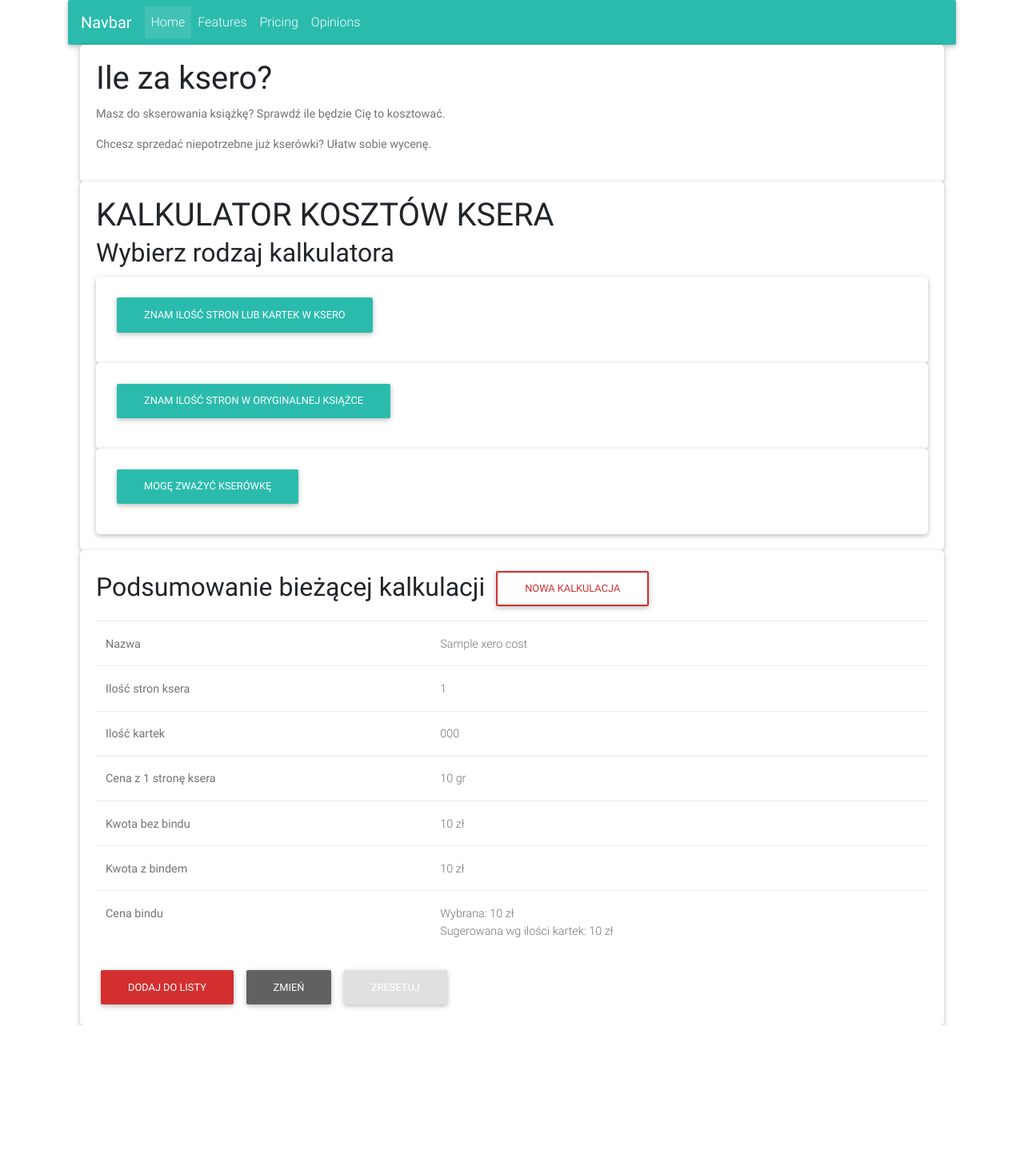
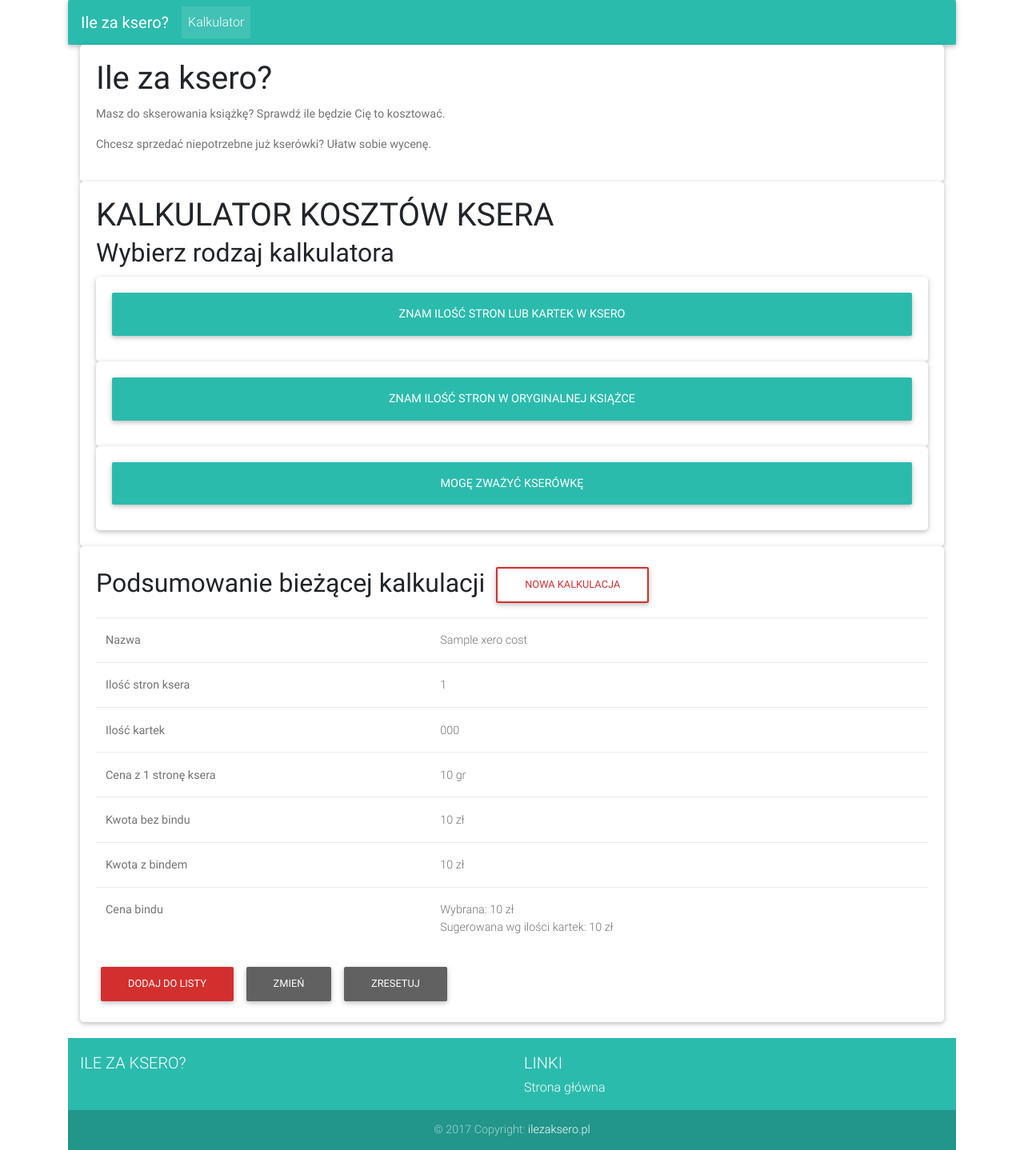
Before and after one commit to totine/my-project--python-django-drf--ile-za-ksero--backend, a Django app: template calculator/templates/calc.html in a window 1280 px wide. Shown: the whole page at 80% size. Before the commit the page ends 1282 px from the top, so only its background shows below. Run offline with Django 3.2, Linux system fonts and the light colour scheme; tables that the repository leaves empty hold one stand-in row (values such as "Sample post"); the template is opened without the code that fills it: values that come from a table or form of the project are taken from there, most other values are stand-ins (such as "Sample title", 1, 10 or a date in 2020); some libraries are stand-ins or nearby versions.

Commit message:
Improve template (especially forms)

```diff
--- a/bookbase/settings.py
+++ b/bookbase/settings.py
@@ -24,7 +24,7 @@ BASE_DIR = os.path.dirname(os.path.dirname(os.path.abspath(__file__)))
 SECRET_KEY = '#gmjkp)c!q9m0%^&-v22or8rq#5-bszslu1qrdv6obz2%6)5v_'
 
 # SECURITY WARNING: don't run with debug turned on in production!
-DEBUG = False
+DEBUG = True
 
 ALLOWED_HOSTS = ['ilezaksero.herokuapp.com', '127.0.0.1', 'localhost', 'ilezaksero.pl']
 
--- a/bookbase/templates/base.html
+++ b/bookbase/templates/base.html
@@ -3,56 +3,22 @@
 <head>
     {% load static %}
     <meta charset="UTF-8">
-    <link rel="stylesheet" href="https://cdnjs.cloudflare.com/ajax/libs/mdbootstrap/4.4.1/css/mdb.css" type="text/css" /gi>
+    <link rel="stylesheet" href="https://cdnjs.cloudflare.com/ajax/libs/mdbootstrap/4.4.1/css/mdb.css" type="text/css" />
     <link rel="stylesheet" href="{% static "css/style.css" %}" type="text/css" />
     <link rel="stylesheet" href="{% static "css/bootstrap.css" %}" type="text/css" />
     <link rel="stylesheet" href="{% static "css/mdb.css" %}" type="text/css" />
+
     <title>{% block title %}
             {% endblock %}
     </title>
 </head>
 <body>
 <div class="container">
-<header>
-
-    <nav class="navbar navbar-expand-lg navbar-dark bg-default">
-        <a class="navbar-brand" href="#"><strong>Navbar</strong></a>
-        <button class="navbar-toggler" type="button" data-toggle="collapse" data-target="#navbarSupportedContent" aria-controls="navbarSupportedContent" aria-expanded="false" aria-label="Toggle navigation">
-            <span class="navbar-toggler-icon"></span>
-        </button>
-        <div class="collapse navbar-collapse" id="navbarSupportedContent">
-            <ul class="navbar-nav mr-auto">
-                <li class="nav-item active">
-                    <a class="nav-link" href="#">Home <span class="sr-only">(current)</span></a>
-                </li>
-                <li class="nav-item">
-                    <a class="nav-link" href="#">Features</a>
-                </li>
-                <li class="nav-item">
-                    <a class="nav-link" href="#">Pricing</a>
-                </li>
-                <li class="nav-item">
-                    <a class="nav-link" href="#">Opinions</a>
-                </li>
-            </ul>
-            <ul class="navbar-nav nav-flex-icons">
-                <li class="nav-item">
-                    <a class="nav-link"><i class="fa fa-facebook"></i></a>
-                </li>
-                <li class="nav-item">
-                    <a class="nav-link"><i class="fa fa-twitter"></i></a>
-                </li>
-                <li class="nav-item">
-                    <a class="nav-link"><i class="fa fa-instagram"></i></a>
-                </li>
-            </ul>
-        </div>
-    </nav>
-
-</header>
+{% include 'elements/header.html' %}
 <main>
 {% block body %}
 {% endblock %}
+{% include 'elements/footer.html' %}
 </main>
 </div>
     <script type="text/javascript" src="{% static "js/jquery-3.1.1.min.js"%}"></script>
@@ -62,4 +28,6 @@
     <script type="text/javascript" src="{% static "js/bootstrap.min.js"%}"></script>
     <!-- MDB core JavaScript -->
     <script type="text/javascript" src="{% static "js/mdb.min.js"%}"></script>
+
+
 </body>
--- /dev/null
+++ b/bookbase/templates/elements/footer.html
@@ -0,0 +1,36 @@
+<!--Footer-->
+<footer class="page-footer default-color center-on-small-only">
+
+    <!--Footer Links-->
+    <div class="container-fluid">
+        <div class="row">
+
+            <!--First column-->
+            <div class="col-md-6">
+                <h5 class="title">Ile za ksero?</h5>
+                  </div>
+            <!--/.First column-->
+
+            <!--Second column-->
+            <div class="col-md-6">
+                <h5 class="title">Linki</h5>
+                <ul>
+                    <li><a href="/">Strona główna</a></li>
+                </ul>
+            </div>
+            <!--/.Second column-->
+        </div>
+    </div>
+    <!--/.Footer Links-->
+
+    <!--Copyright-->
+    <div class="footer-copyright">
+        <div class="container-fluid">
+            © 2017 Copyright: <a href="{% url 'calculator' %}"> ilezaksero.pl </a>
+
+        </div>
+    </div>
+    <!--/.Copyright-->
+
+</footer>
+<!--/.Footer-->
--- /dev/null
+++ b/bookbase/templates/elements/header.html
@@ -0,0 +1,19 @@
+<header>
+
+    <nav class="navbar navbar-expand-lg navbar-dark bg-default">
+        <a class="navbar-brand" href="{% url 'calculator' %}"><strong>Ile za ksero?</strong></a>
+        <button class="navbar-toggler" type="button" data-toggle="collapse" data-target="#navbarSupportedContent" aria-controls="navbarSupportedContent" aria-expanded="false" aria-label="Toggle navigation">
+            <span class="navbar-toggler-icon"></span>
+        </button>
+        <div class="collapse navbar-collapse" id="navbarSupportedContent">
+            <ul class="navbar-nav mr-auto">
+                <li class="nav-item active">
+                    <a class="nav-link" href="{% url 'calculator' %}">Kalkulator</a>
+                </li>
+
+            </ul>
+
+        </div>
+    </nav>
+
+</header>
--- a/calculator/models.py
+++ b/calculator/models.py
@@ -44,9 +44,9 @@ class XeroList(models.Model):
 
 
 class XeroCalc(models.Model):
-
+    XERO_DEFAULT_COST_PER_PAGE_IN_GROSZ = 7
     XERO_COSTS = [6, 7, 8, 9, 10]
-    BIND_COSTS = [0, 1.5, 2, 2.5, 3, 3.5, 4, 4.5, 5, 6]
+    BIND_COSTS = [1.5, 2, 2.5, 3, 3.5, 4, 4.5, 5, 6]
     name = models.CharField(max_length=200, blank=True, null=True, default="")
     xero_cost_list = models.ForeignKey(XeroList, null=True)
     cost_per_page = models.DecimalField(max_digits=2, decimal_places=2, default=0)
@@ -66,7 +66,7 @@ class XeroCalc(models.Model):
 
     @property
     def cost_per_page_in_grosz(self):
-        return int(self.cost_per_page * 100) if self.cost_per_page else 0
+        return int(self.cost_per_page * 100) if self.cost_per_page else self.XERO_DEFAULT_COST_PER_PAGE_IN_GROSZ
 
     @property
     def suggested_bind_cost(self):
--- a/calculator/templates/calc.html
+++ b/calculator/templates/calc.html
@@ -32,30 +32,42 @@
                     <div class="card">
                         <div class="card-body">
                             <div class="card-title" id="simple-calc" onclick="showForm(this.id)">
-                                <div class="btn btn-default">Znam ilość stron lub kartek w ksero</div>
+                                <div class="btn btn-default btn-lg btn-block">Znam ilość stron lub kartek w ksero</div>
                             </div>
                             <div id="simple-calc-body" class="form-area" style="display: none">
+                                                                                    <div class="card">
+                        <div class="card-body">
                                 {% include 'elements/simple-xero-form.html' %}
+                        </div>
+                                                                                    </div>
                             </div>
                         </div>
                     </div>
                     <div class="card">
                         <div class="card-body">
                             <div class="card-title" id="book-calc" onclick="showForm(this.id)">
-                                <div class="btn btn-default">Znam ilość stron w oryginalnej książce</div>
+                                <div class="btn btn-default btn-lg btn-block">Znam ilość stron w oryginalnej książce</div>
                             </div>
                             <div id="book-calc-body" class="form-area" style="display: none">
+                                                    <div class="card">
+                        <div class="card-body">
                                 {% include 'elements/book-xero-form.html' %}
+                        </div>
+                                                    </div>
                             </div>
                         </div>
                     </div>
                     <div class="card">
                         <div class="card-body">
                             <div class="card-title" id="weight-calc" onclick="showForm(this.id)">
-                                <div class="btn btn-default">Mogę zważyć kserówkę</div>
+                                <div class="btn btn-default btn-lg btn-block">Mogę zważyć kserówkę</div>
                             </div>
                             <div id="weight-calc-body" class="form-area" style="display: none">
+                                                                                    <div class="card">
+                        <div class="card-body">
                                 {% include 'elements/weight-xero-form.html' %}
+                        </div>
+                                                                                    </div>
                             </div>
                         </div>
                     </div>
@@ -76,7 +88,7 @@
                                 {% include 'elements/xero-summary.html' %}
                                 <a class="btn btn-red" href="/add">Dodaj do listy</a>
                                 <a class="btn btn-grey" href="{% url 'cost_edit' xero_cost.id %}">Zmień</a>
-                                <a class="btn btn-light" href="{% url 'cost_reset' %}">Zresetuj</a>
+                                <a class="btn btn-grey" href="{% url 'cost_reset' %}">Zresetuj</a>
                             </div>
                         </div>
                         <div>
@@ -112,17 +124,22 @@
     <script>
         function showPagesInput(form, inputName) {
             var input = form[inputName];
+            var label = input.labels[0];
             input.removeAttribute('hidden');
-            inputName == "onesided-in-mixtwosided" ? form['twosided-in-mixonesided'].setAttribute("hidden", true) :
-                form['onesided-in-mixtwosided'].setAttribute("hidden", true);
+            label.removeAttribute('hidden');
+            var inputToHide = inputName == "onesided-in-mixtwosided" ? form['twosided-in-mixonesided'] : form['onesided-in-mixtwosided'];
+            inputToHide.setAttribute("hidden", true);
+            inputToHide.labels[0].setAttribute("hidden", true);
         }
 
         function hidePagesInputs(form) {
             var oneSided = form['twosided-in-mixonesided'];
             oneSided.setAttribute("hidden", true);
+            oneSided.labels[0].setAttribute("hidden", true);
             oneSided.value = 0;
             var twoSided = form['onesided-in-mixtwosided'];
             twoSided.setAttribute("hidden", true);
+            twoSided.labels[0].setAttribute("hidden", true);
             twoSided.value = 0;
         }
 
--- a/calculator/templates/elements/name-input.html
+++ b/calculator/templates/elements/name-input.html
@@ -1,5 +1,5 @@
-                 <div>
-                        <label for="name">Nazwa
-                            <input type="text" name="name" class="input-alternate" placeholder="Nazwa (opcjonalnie)" value="{{ xero_cost.name }}">
-                        </label>
+                   <div class="md-form">
+
+                            <input type="text" name="name" class="form-control" placeholder="Nazwa (opcjonalnie)" value="{{ xero_cost.name }}">
+                        <label for="name">Nazwa</label>
                     </div>
--- a/calculator/templates/elements/sides-choice-input.html
+++ b/calculator/templates/elements/sides-choice-input.html
@@ -1,21 +1,51 @@
-
-                    <div>
-                        <label for="sides">1- czy 2-stronne
+<div class="row">
+    <div class="col-md-2">
+        <label for="sides">1- czy 2-stronne?</label>
+    </div>
+    <div class="col-md-9">
+        <div class="btn btn-outline-primary">
             <input type="radio" name="sides" value="onesided" onchange="hidePagesInputs(this.form)"
                    {% if xero_cost.is_one_sided %}checked{% endif %}> Wszystkie 1-stronne
+        </div>
+        <div class="btn btn-outline-primary">
             <input type="radio" name="sides" value="twosided" onchange="hidePagesInputs(this.form)"
                    {% if xero_cost.is_two_sided %}checked{% endif %}> Wszystkie 2-stronne
+        </div>
+        <div class="row">
+            <div class="col-md-5">
+                <div class="btn btn-outline-primary">
+
                     <input type="radio" name="sides" value="mixonesided"
                            onchange="showPagesInput(this.form, 'twosided-in-mixonesided')"
                            {% if xero_cost.is_mix_with_one_sided_advantage %}checked{% endif %}> Przewaga 1-stronnych
-                            <input type="number" id="twosided-in-mixonesided" name="twosided-in-mixonesided"
+                </div>
+            </div>
+            <div class="col-md-5">
+ <div class="md-form">
+                <input type="number" id="twosided-in-mixonesided" name="twosided-in-mixonesided" class="form-control"
                        {% if not xero_cost.is_mix_with_one_sided_advantage %}hidden{% endif %}
                        value="{{ xero_cost.two_sided_pages_in_mix }}">
+            <label for="twosided-in-mixonesided" {% if not xero_cost.is_mix_with_one_sided_advantage %}hidden{% endif %}>Podaj ilość kser 2-stronnych</label>
+ </div>
+            </div>
+        </div>
+        <div class="row">
+            <div class="col-md-5">
+                <div class="btn btn-outline-primary">
                     <input type="radio" name="sides" value="mixtwosided"
                            onchange="showPagesInput(this.form, 'onesided-in-mixtwosided')"
                            {% if xero_cost.is_mix_with_two_sided_advantage %}checked{% endif %}> Przewaga 2-stronnych
-                            <input type="number" id="onesided-in-mixtwosided" name="onesided-in-mixtwosided"
+                </div>
+            </div>
+            <div class="col-md-5">
+            <div class="md-form">
+
+                <input type="number" id="onesided-in-mixtwosided" name="onesided-in-mixtwosided" class="form-control"
                        {% if not xero_cost.is_mix_with_two_sided_advantage %}hidden{% endif %}
                        value="{{ xero_cost.one_sided_pages_in_mix }}">
-                        </label>
+            <label for="onesided-in-mixtwosided"  {% if not xero_cost.is_mix_with_two_sided_advantage %}hidden{% endif %}>Podaj ilość kser 1-stronnych</label>
             </div>
+            </div>
+        </div>
+    </div>
+</div>
--- a/calculator/templates/elements/simple-xero-form.html
+++ b/calculator/templates/elements/simple-xero-form.html
@@ -1,22 +1,25 @@
 <form method="post" action="/calculate/">
     {% csrf_token %}
     {% include 'elements/name-input.html' %}
-    <div>
+
+    <div class="md-form ">
         <input type="number" hidden value="{{ xero_cost.id }}" name="costid">
-        <label for="number_of_pages_or_cards">Ilość kartek lub stron
-            <input type="number" name="number_of_pages_or_cards"
-                   class="input-alternate"
+
+            <input type="number" name="number_of_pages_or_cards" min="1"
+                   class="form-control validate"
                    placeholder="Ilość stron lub kartek"
                    value= {% if xero_cost.is_cards_in_form %} "{{ xero_cost.number_of_cards }}" {% else %}
                        "{{ xero_cost.number_of_pages }}" {% endif %}>
-        </label>
+     <label data-error="wpisz prawidłową ilość stron lub kartek" for="number_of_pages_or_cards">Ilość kartek lub stron</label>
+
     </div>
-    <div>
+    <div class="md-form">
         <input type="radio" name="pages_or_cards" value="cards"
                {% if xero_cost.is_cards_in_form %}checked{% endif %}>kartki
         <input type="radio" name="pages_or_cards" value="pages"
                {% if not xero_cost.is_cards_in_form %}checked{% endif %}>strony
     </div>
+<hr>
     {% include 'elements/sides-choice-input.html' %}
     {% include 'elements/xero-bind-price-input.html' %}
     {% include 'elements/submit-button.html' %}
--- a/calculator/templates/elements/submit-button.html
+++ b/calculator/templates/elements/submit-button.html
@@ -1 +1 @@
-<button type="submit" class="btn btn-green">Policz</button>
+<button type="submit" class="btn btn-primary">Policz</button>
--- a/calculator/templates/elements/weight-xero-form.html
+++ b/calculator/templates/elements/weight-xero-form.html
@@ -1,20 +1,23 @@
 <form action="/by-weight/" method="post">
     {% csrf_token %}
     {% include 'elements/name-input.html' %}
-    <div>
+    <div class="md-form">
         <input type="number" hidden value="{{ xero_cost.id }}" name="costid">
-        <label for="weight">Waga w gramach
-            <input type="number" name="weight" class="input-alternate"
-                   placeholder="Waga w gramach"
+        <label for="weight">Waga w gramach </label>
+            <input type="number" name="weight" class="form-control"
+
                    value="{{ xero_cost.weight }}" required min="5">
-        </label>
+
     </div>
+    <hr>
     <div>            <input type="checkbox" name="is-bind" value="true" {% if xero_cost.is_bind %}
                    checked {% endif %}>
+
         <label for="is-bind">Zbindowane?
 
         </label>
     </div>
+    <hr>
     {% include 'elements/sides-choice-input.html' %}
     {% include 'elements/xero-bind-price-input.html' %}
     {% include 'elements/submit-button.html' %}
--- a/calculator/templates/elements/xero-bind-price-input.html
+++ b/calculator/templates/elements/xero-bind-price-input.html
@@ -1,22 +1,40 @@
-                    <div>
-                        <label for="cost_per_page" >Koszt 1 strony ksero
+<hr>
+<div class="row">
+<div class="col-md-2">
+                        <label for="cost_per_page" >Koszt 1 strony ksero </label>
+                        </div>
+<div class="col-md-10 ">
                         {% for cost in xero_cost.XERO_COSTS %}
+                            <div class="btn btn-outline-primary btn-md" >
                         <input type="radio"
-                                class="{% if cost == xero_cost.cost_per_page_in_grosz %}btn btn-red{% else %}btn btn-amber{% endif %}"
-                               {% if cost == xero_cost.cost_per_page_in_grosz %}checked{% endif %}
+                                {% if cost == xero_cost.cost_per_page_in_grosz %}checked{% endif %}
                                value="{{ cost }}" name="cost_per_page">{{ cost }} gr
+                        </div>
+                        {% endfor %}
+        </div>
+                    </div>
+          <hr>
+                    <div class="row">
+                    <div class="col-md-2">
+                        Koszt bindu
+                    </div>
 
-                        {% endfor %}
-                        </label>
-                    </div>
-                    <div>
-                        <label for="cost_per_page" >Koszt bindu
+                    <div class="col-md-10 ">
+                        <div class="btn btn-outline-primary btn-md" >
+                            <input type="radio"
+
+                                {% if xero_cost.bind_cost == 0 %}checked{% endif %}
+                                value=0 name="bind_cost">bez bindu
+                        </div>
                         {% for cost in xero_cost.BIND_COSTS %}
+                            <div class="btn btn-outline-primary btn-md" >
                         <input type="radio"
-                                class="{% if cost == xero_cost.bind_cost %}btn btn-red{% else %}btn btn-amber{% endif %}"
+
                                 {% if cost == xero_cost.bind_cost %}checked{% endif %}
                                 value="{{ cost }}" name="bind_cost">{{ cost }} zł
+                            </div>
+                        {% endfor %}
+                    </div>
 
-                        {% endfor %}
-                        </label>
                     </div>
+<hr>
```
Also changed, not shown: calculator/templates/elements/book-xero-form.html (+20 -31 lines), calculator/views.py (+4 -3 lines). Lines whose indentation alone changed are shown as unchanged.
